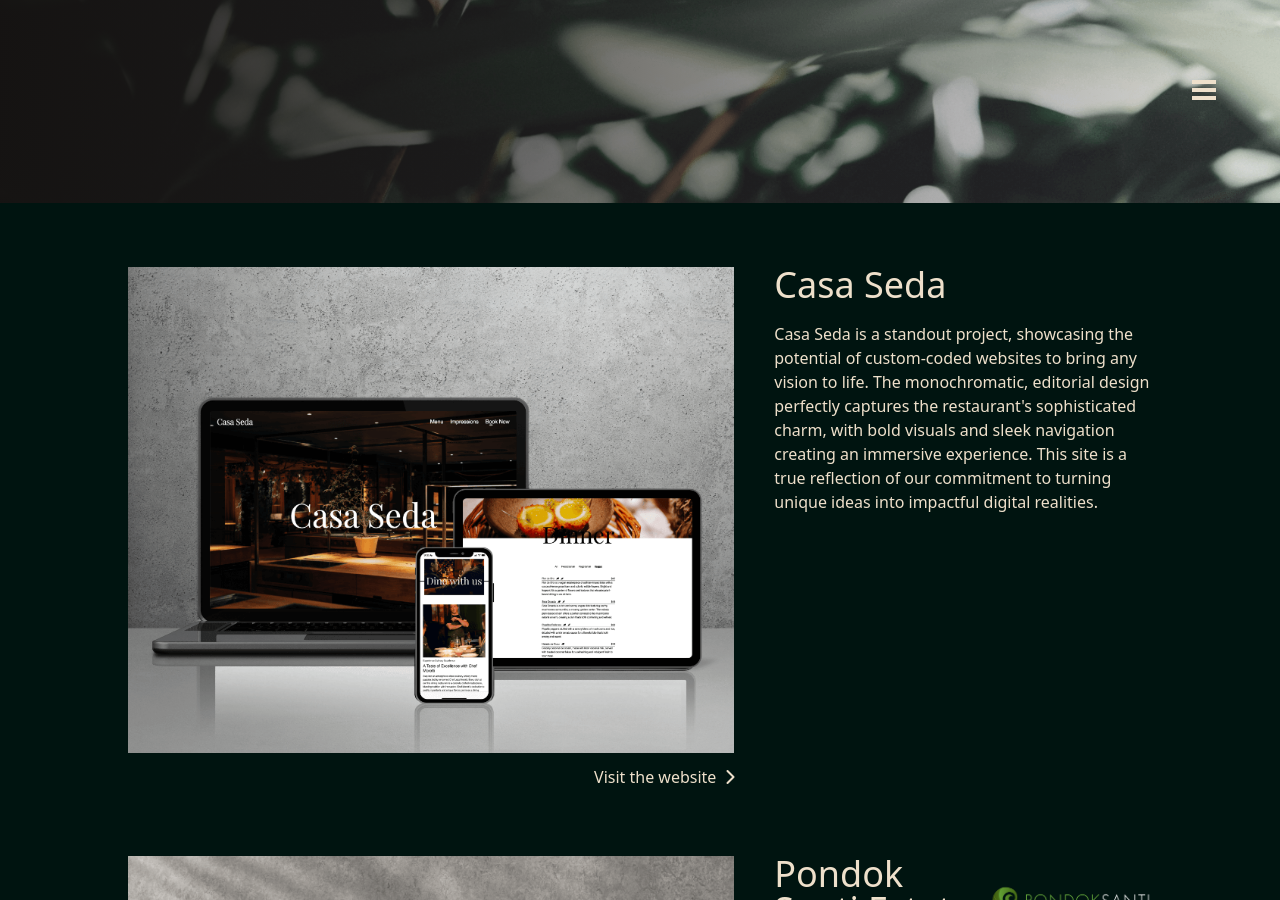
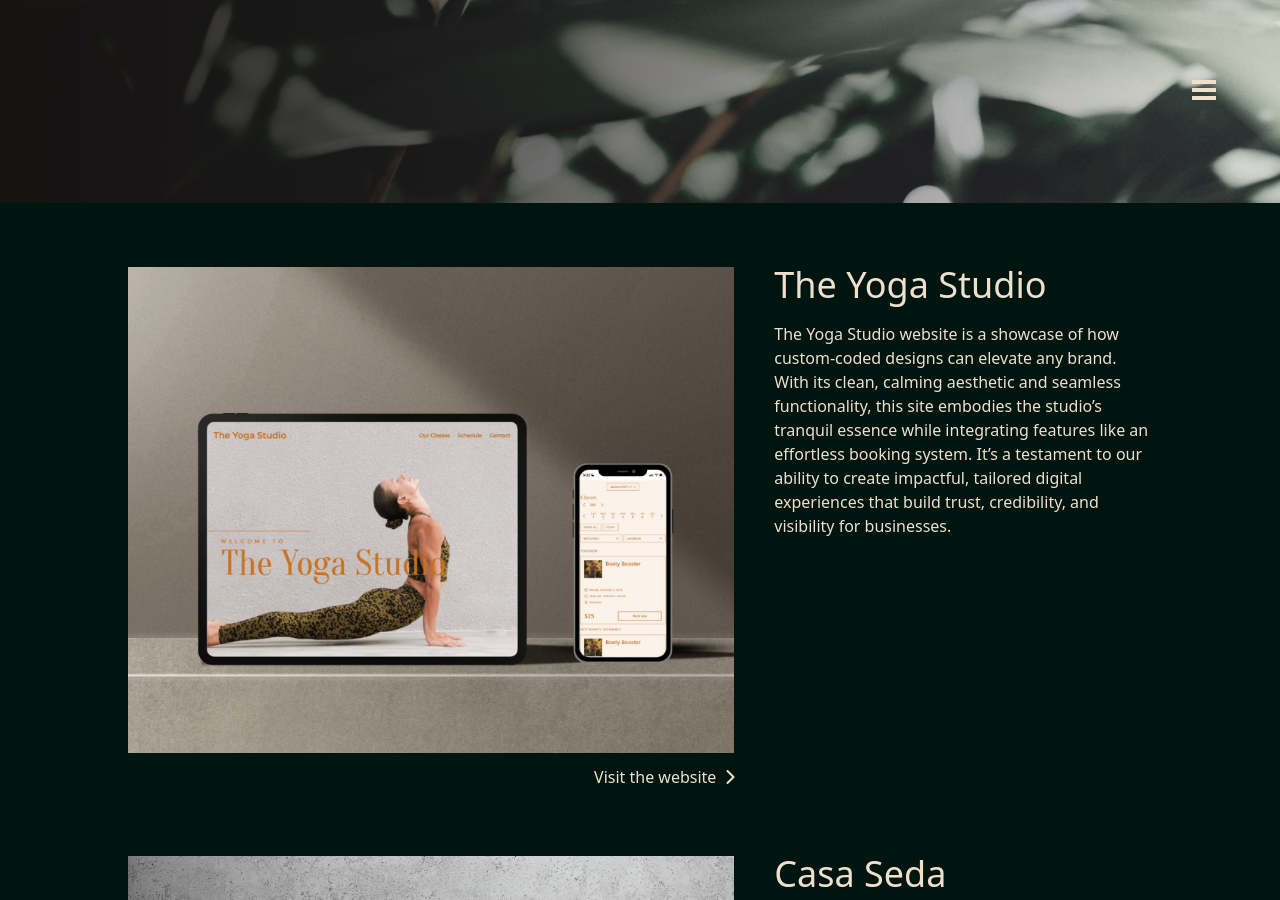
Before and after one commit to refinedislandcreations/refined-island-creations-3.0, a Jekyll site: the page built from portfolio.html, in a window 1280 px wide and 900 px high, scrolled down 697 px. Built offline with Jekyll 4.4.1, drawn with Linux system fonts in a browser that asks for light colours; nearby versions of some CDN libraries; comment, search, counter and statistics services are not loaded.

Commit message:
yoga studio

```diff
--- a/index.html
+++ b/index.html
@@ -42,6 +42,10 @@ slider:
    image: images/casa-seda-restaurant-refined-island-creations-website-design-development.png
    url: /portfolio.html#casa-seda
    image-alt: Laptop, tablet and phone displaying the Casa Seda website design.
+ - title: The Yoga Studio
+   image: images/yoga-pilates-studio-bali-web-design-development-refined-island-creations.png
+   url: /portfolio.html#yoga-studio
+   image-alt: Tablet and phone displaying the Yoga Studio website design.
  - title: Pondok Santi Estate
    image: /images/pondok-santi-estate-refined-island-creations-web-design-development.png
    url: /portfolio.html#pondok
--- a/portfolio.html
+++ b/portfolio.html
@@ -35,6 +35,15 @@ header:
    padding-titleLG: "pr-20p"
    padding-titleXL:
 project:
+ - name: The Yoga Studio
+   id: yoga-studio
+   is_testimonial: false
+   option:
+   image: images/yoga-pilates-studio-bali-web-design-development-refined-island-creations.png
+   image-position: 50% 50%
+   image-alt: Tablet and phone displaying the Yoga Studio website design.
+   about: The Yoga Studio website is a showcase of how custom-coded designs can elevate any brand. With its clean, calming aesthetic and seamless functionality, this site embodies the studio’s tranquil essence while integrating features like an effortless booking system. It’s a testament to our ability to create impactful, tailored digital experiences that build trust, credibility, and visibility for businesses.
+   url: https://the-yoga-studio.refinedislandcreations.com/
  - name: Casa Seda
    id: casa-seda
    is_testimonial: false
```
Also changed, not shown: images/yoga-pilates-studio-bali-web-design-development-refined-island-creations.png (added).
